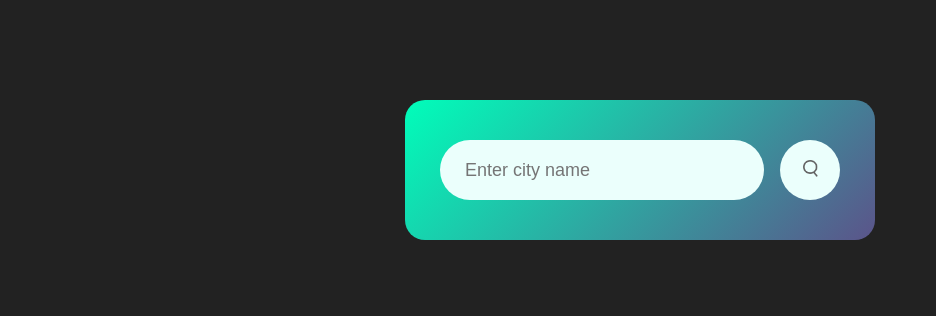
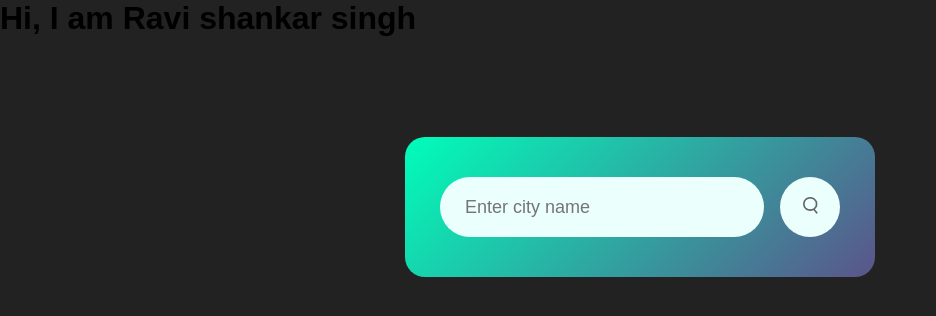
Before and after one commit to ravvviii/Weather_forecast, a plain HTML site: page index.html in a window 1280 px wide. Shown: the whole page, without its empty margins (0-936 px from the left). Drawn offline with Linux system fonts and the light colour scheme.

Commit message:
Update index.html

```diff
--- a/index.html
+++ b/index.html
@@ -7,6 +7,7 @@
     <link rel="stylesheet" href="style.css">
 </head>
 <body>
+    <h1 class="name" >Hi, I am Ravi shankar singh</h1>
 
     <div class="card">
         <div class="search">
```
